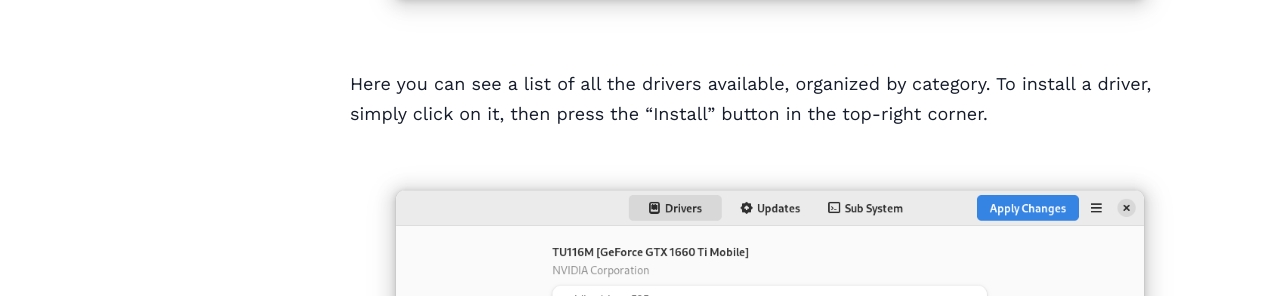
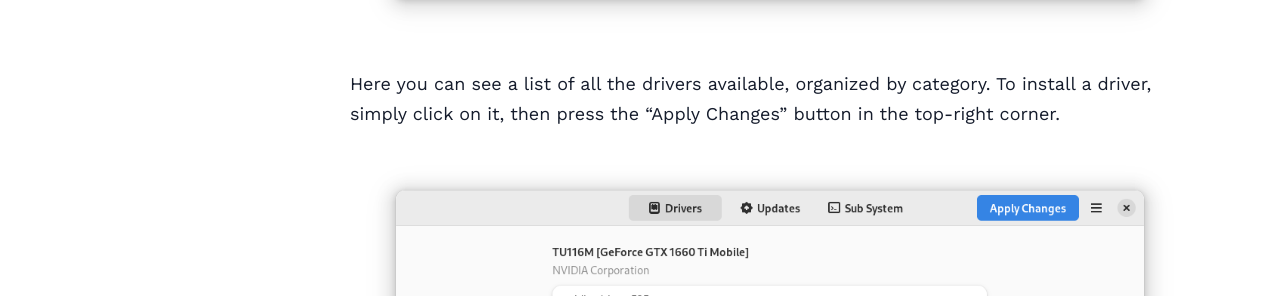
Before and after one commit to Vanilla-OS/handbook, a Jekyll site: the page built from _posts/2022-12-10-install-additional-drivers.md, in a window 1280 px wide. Shown: the part 1159-1455 px from the top of the page. Built offline with Jekyll 4.4.1, drawn with Linux system fonts in a browser that asks for light colours; nearby versions of some CDN libraries; a style sheet for code colours, icons or effects is not loaded.

Commit message:
post: Rewording

```diff
--- a/_posts/2022-12-10-install-additional-drivers.md
+++ b/_posts/2022-12-10-install-additional-drivers.md
@@ -23,8 +23,8 @@ menu, then click on the "Drivers" tab.
 ![Vanilla Control Center](/assets/uploads/vanilla-control-center.png)
 
 Here you can see a list of all the drivers available, organized by category. To
-install a driver, simply click on it, then press the "Install" button in the
-top-right corner.
+install a driver, simply click on it, then press the "Apply Changes" button in
+the top-right corner.
 
 ![Vanilla Control Center - Drivers](/assets/uploads/vanilla-control-center-install-driver.png)
 
```
